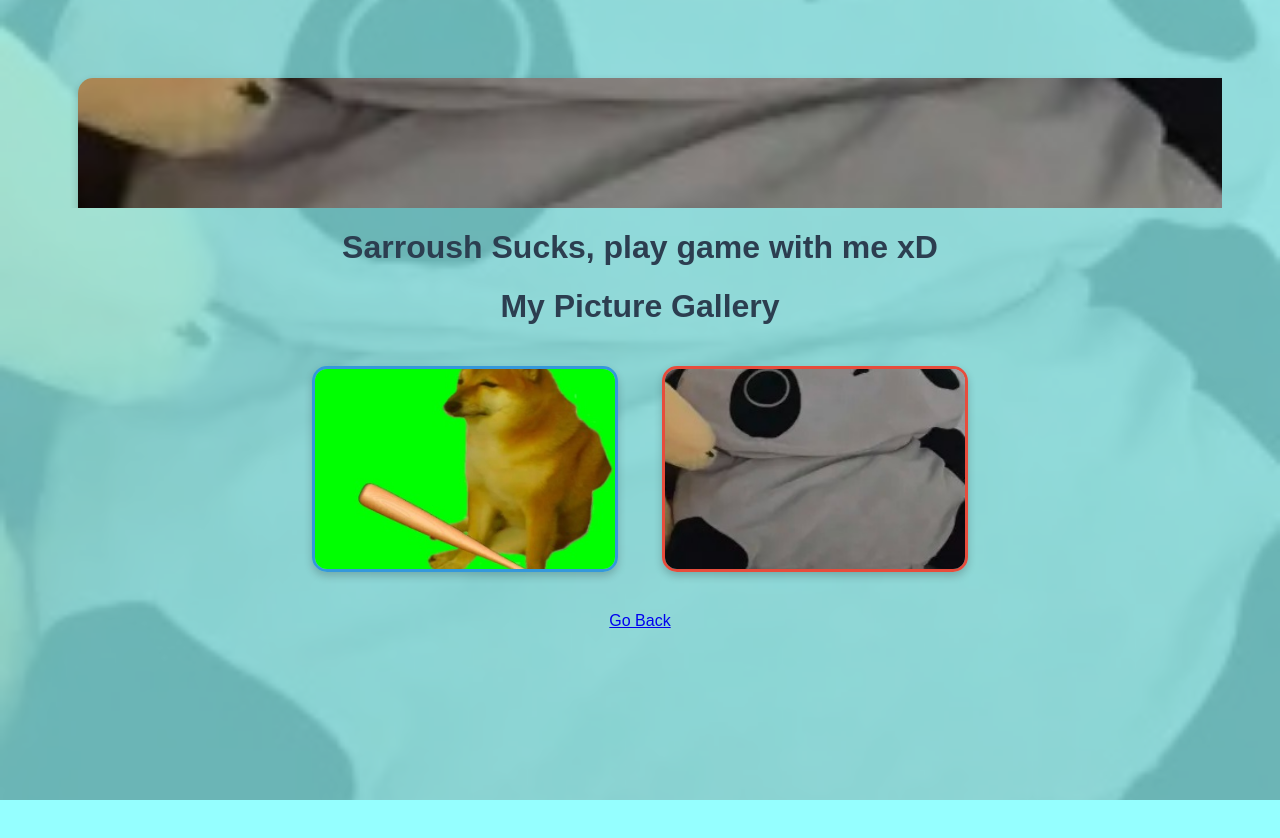
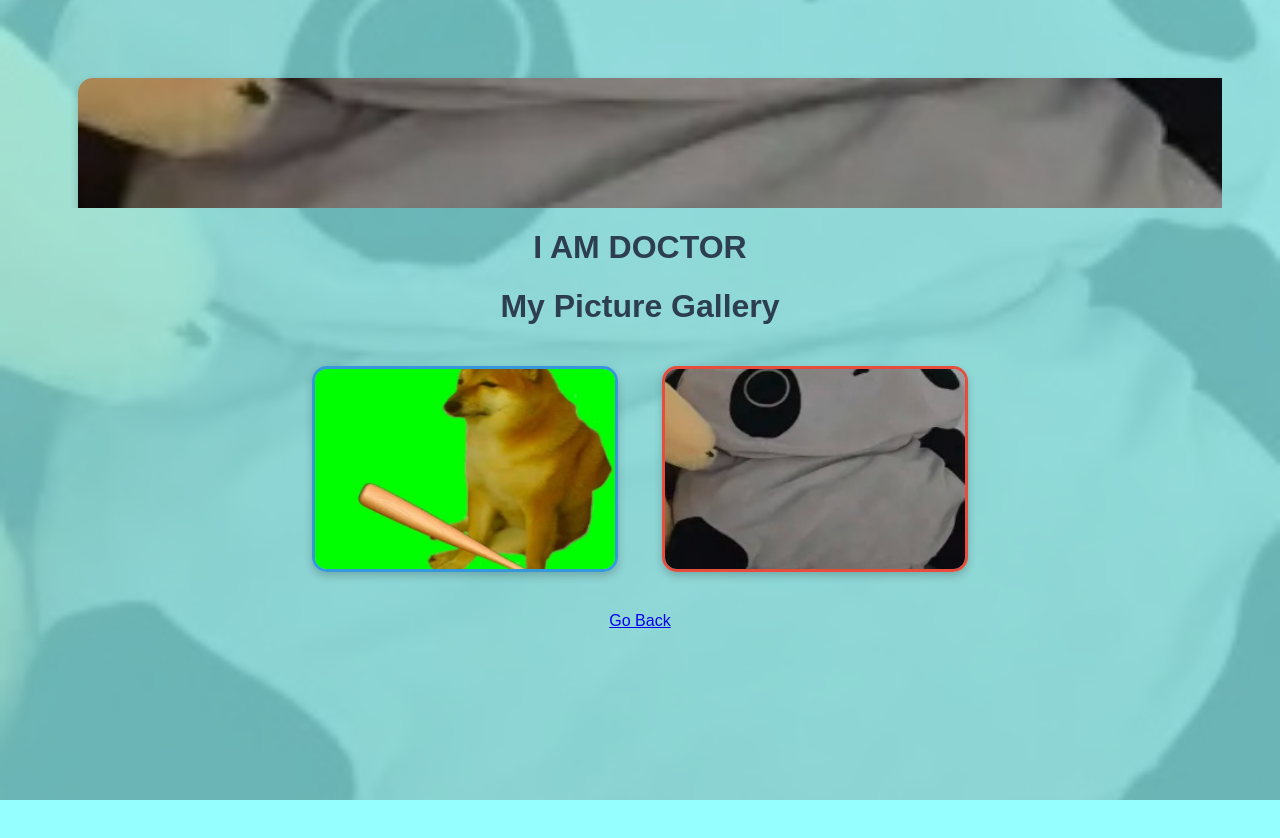
Before and after one commit to alexecutor/my-website, a plain HTML site: page clickme.html in a window 1280 px wide. Drawn offline with Linux system fonts and the light colour scheme.

Commit message:
Update clickme.html
Saroush > I am doctor

```diff
--- a/clickme.html
+++ b/clickme.html
@@ -14,7 +14,7 @@
   </div>
 
   <!-- Page content -->
-  <h1>Sarroush Sucks, play game with me xD</h1>
+  <h1>I AM DOCTOR</h1>
   <!-- rest of your content -->
 </body>
 
```
